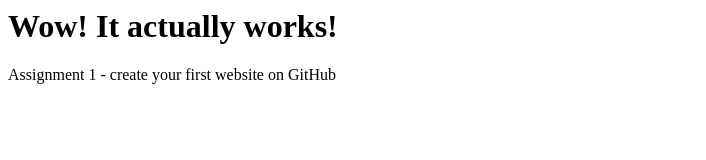
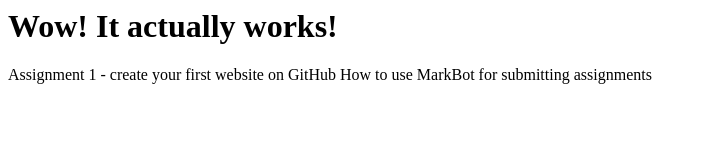
Before and after one commit to 007-hd/first-website-shaken-not-stirred, a plain HTML site: page index.html in a window 1280 px wide. Shown: the whole page, without its empty margins (0-706 px from the left). Drawn offline with Linux system fonts and the light colour scheme.

Commit message:
Add p2 using markbot

```diff
--- a/index.html
+++ b/index.html
@@ -1,2 +1,3 @@
 <h1>Wow! It actually works!</h1>
 <p1>Assignment 1 - create your first website on GitHub</p1>
+<p2>How to use MarkBot for submitting assignments</p2>
```
